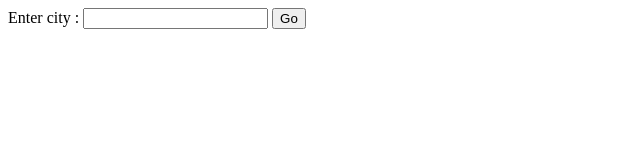
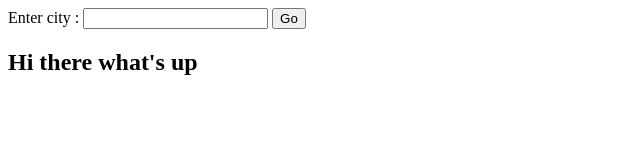
Before and after one commit to satyam-coredata/WeatherProject, a website: page index.html in a window 1280 px wide. Shown: the whole page, without its empty margins (0-640 px from the left). Drawn offline with Linux system fonts and the light colour scheme.

Commit message:
Update html file

```diff
--- a/index.html
+++ b/index.html
@@ -9,6 +9,8 @@
   <label for="cityInput">Enter city :</label>
   <input id="cityInput" type="text" name="cityName" >
   <button type="submit">Go</button>
+
+  <h2>Hi there what's up</h2>
   </form>
   </body>
 </html>
```
